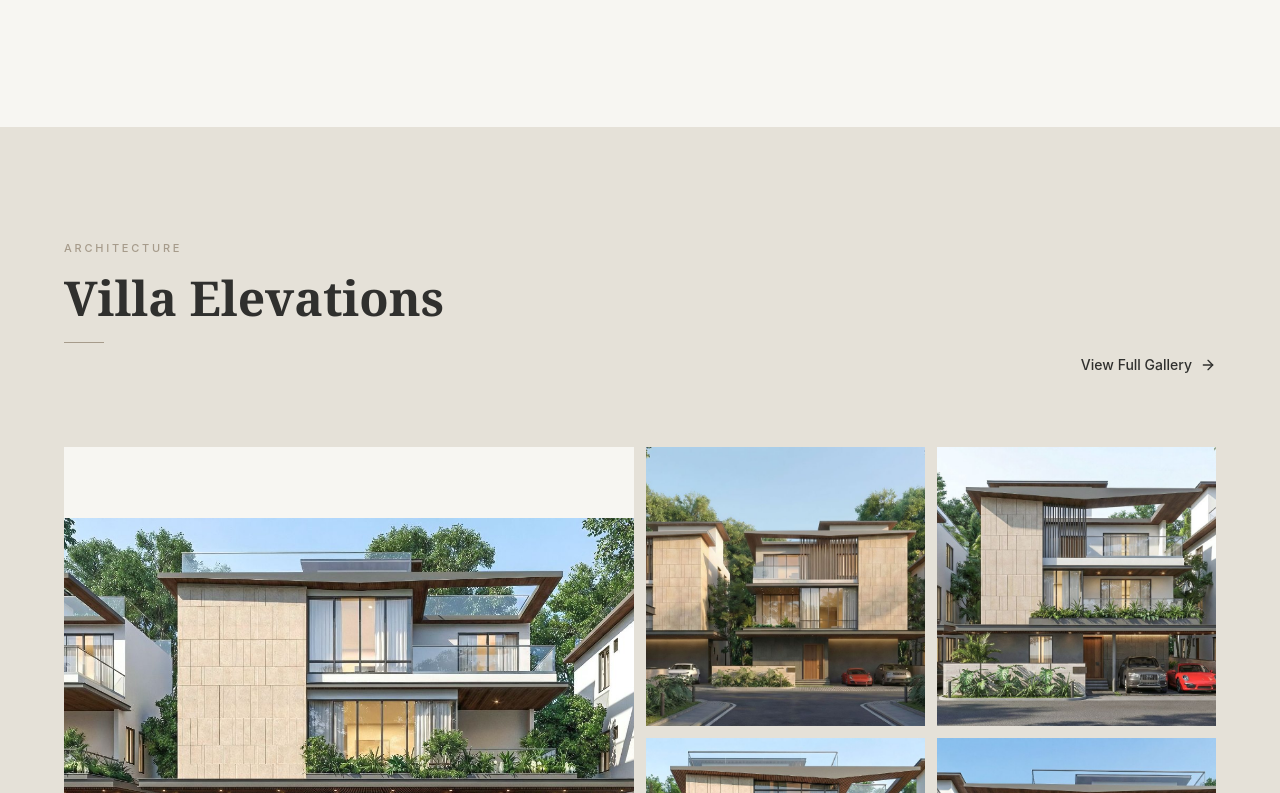
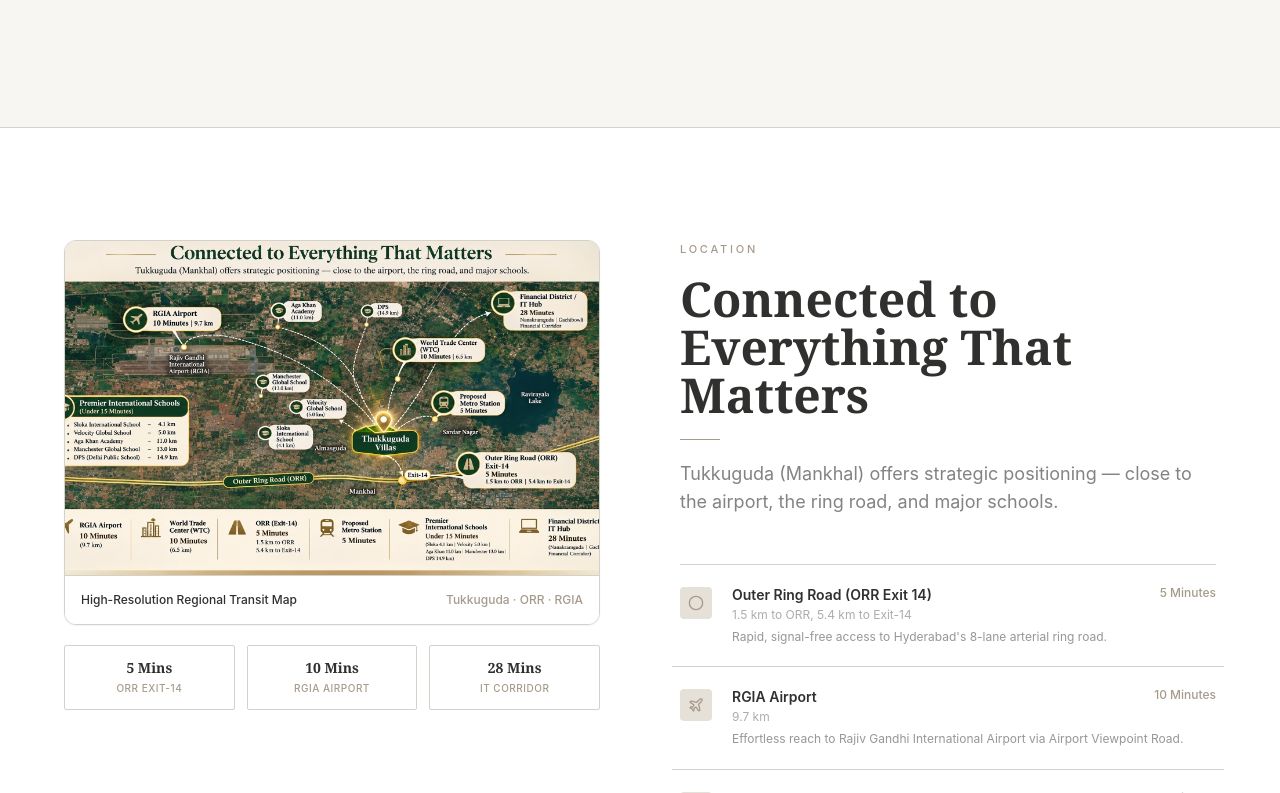
Before and after one commit to KEEekshithMadhav/thukkuguda-villas, a Next.js app: page / in a window 1280 px wide. Shown: the part 8347-9140 px from the top of the page. Built offline with nearby package versions, Linux system fonts and the light colour scheme.

Commit message:
Remove repeating villa elevations section from homepage while preserving full gallery page

```diff
--- a/src/app/page.tsx
+++ b/src/app/page.tsx
@@ -5,7 +5,6 @@ import Highlights from '@/components/sections/Highlights';
 import VillaExplorer from '@/components/sections/VillaExplorer';
 import MasterPlan from '@/components/sections/MasterPlan';
 import Amenities from '@/components/sections/Amenities';
-import ArchitecturalGallery from '@/components/sections/ArchitecturalGallery';
 import LocationSection from '@/components/sections/LocationSection';
 import EnquirySection from '@/components/sections/EnquirySection';
 
@@ -30,13 +29,10 @@ export default function HomePage() {
       {/* 6. Amenities */}
       <Amenities />
 
-      {/* 7. Architectural Gallery */}
-      <ArchitecturalGallery />
-
-      {/* 8. Location & Connectivity */}
+      {/* 7. Location & Connectivity */}
       <LocationSection />
 
-      {/* 9. Enquiry Section */}
+      {/* 8. Enquiry Section */}
       <EnquirySection />
     </>
   );
--- a/src/components/sections/LocationSection.tsx
+++ b/src/components/sections/LocationSection.tsx
@@ -16,7 +16,7 @@ const iconMap: Record<string, React.ElementType> = {
 
 const LocationSection: React.FC = () => {
   return (
-    <section className="bg-offwhite py-20 md:py-28">
+    <section className="bg-white border-t border-softgrey py-20 md:py-28">
       <div className="max-w-7xl mx-auto px-6 md:px-12 lg:px-16">
         <div className="grid grid-cols-1 lg:grid-cols-2 gap-12 lg:gap-20 items-start">
           {/* Master Connectivity Map column */}
```
